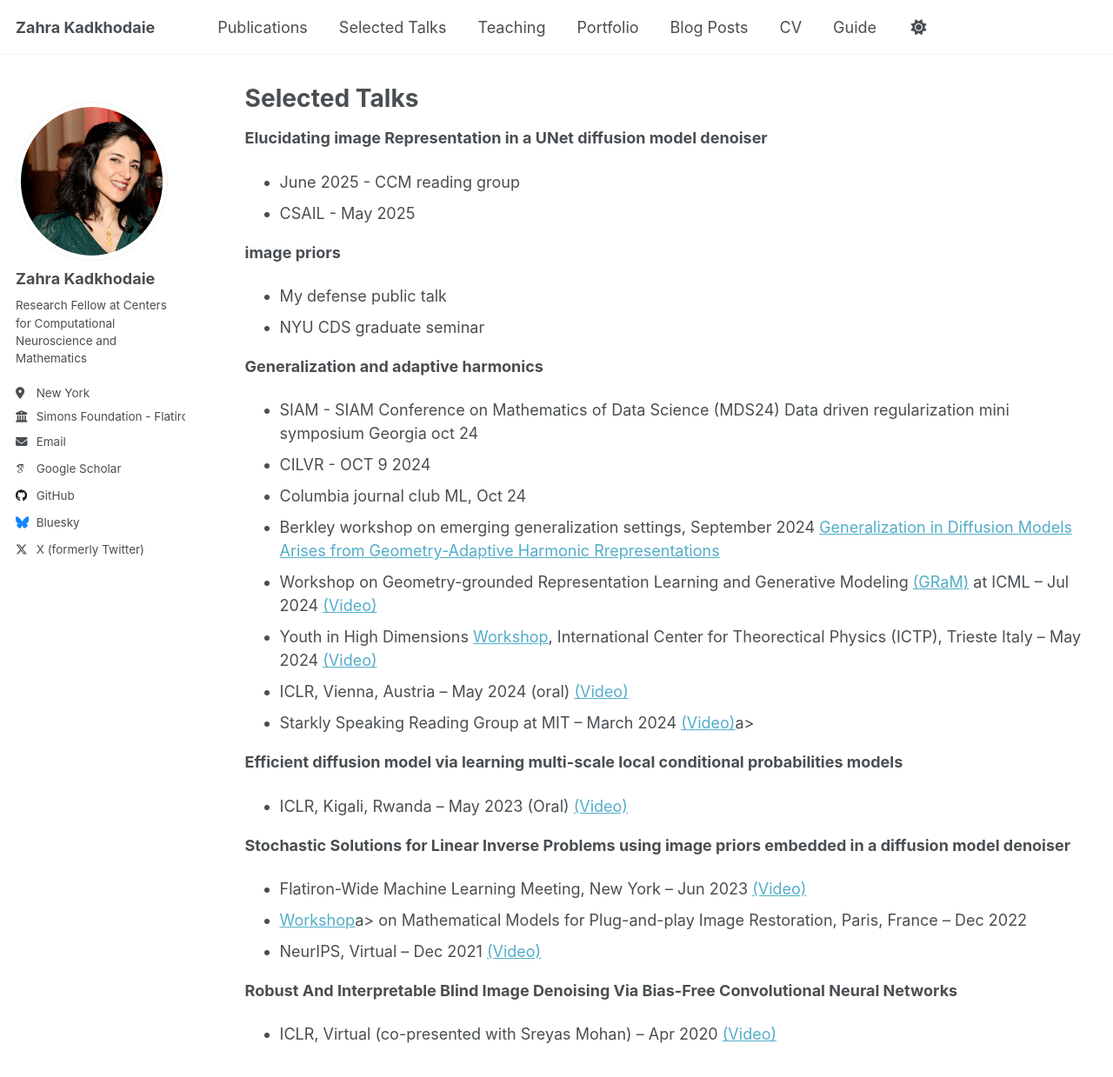
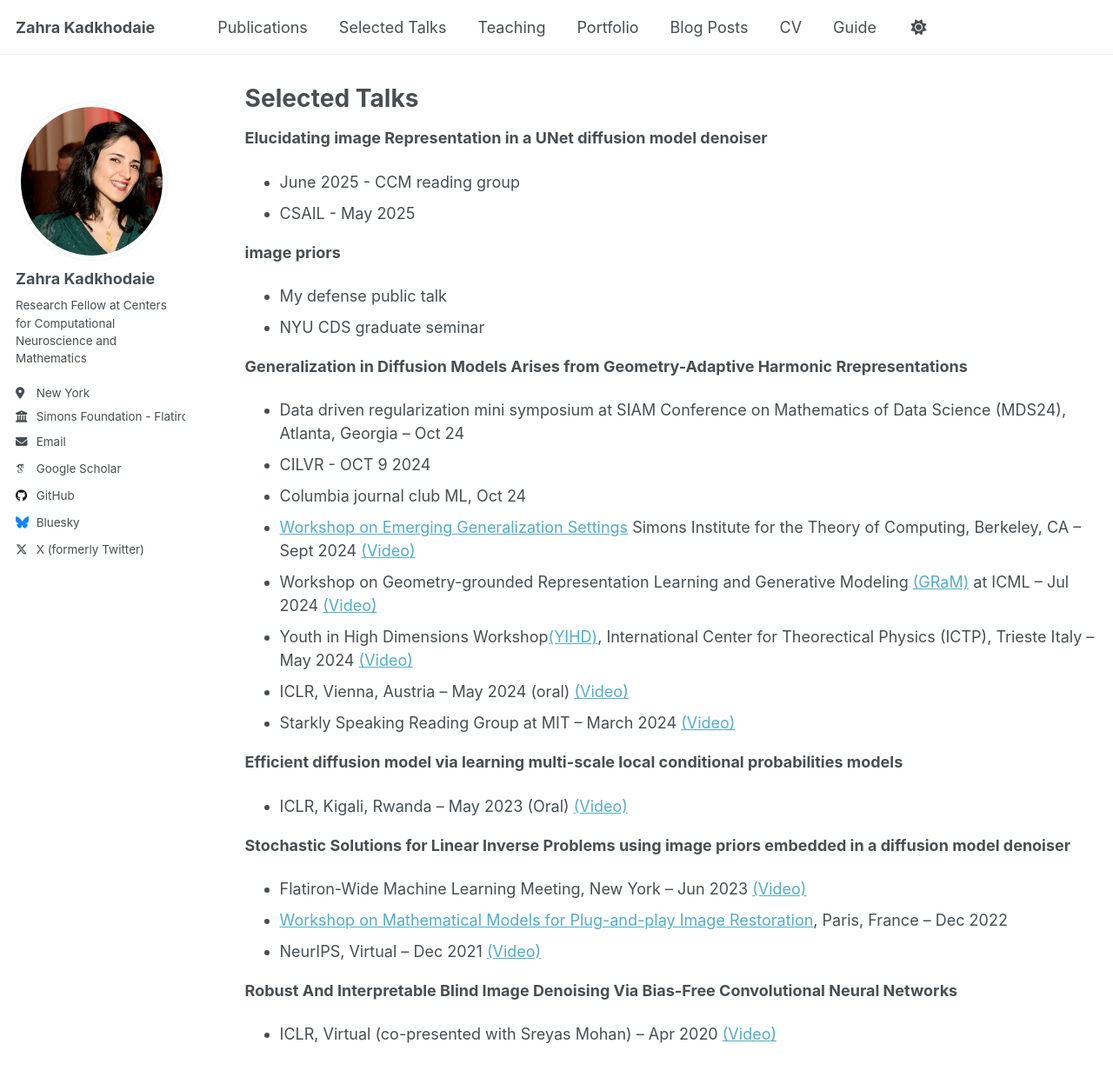
Before and after one commit to Zahra-Kadkhodaie/Zahra-Kadkhodaie.github.io, a Jekyll site: the page built from _pages/talks.md, in a window 1280 px wide and 1400 px high. Shown: the top 1239 px of the window at 87% size. Built offline with Jekyll 4.4.1, drawn with Linux system fonts in a browser that asks for light colours; some web fonts are replaced; a script that is not in the unit is left out.

Commit message:
add talks4

```diff
--- a/_pages/talks.md
+++ b/_pages/talks.md
@@ -15,17 +15,17 @@ author_profile: true
 - My defense public talk
 - NYU CDS graduate seminar
 
-**Generalization and adaptive harmonics**
-- SIAM - SIAM Conference on Mathematics of Data Science (MDS24) Data driven regularization mini symposium  Georgia oct 24
+**Generalization in Diffusion Models Arises from Geometry-Adaptive Harmonic Rrepresentations**
+- Data driven regularization mini symposium at SIAM Conference on Mathematics of Data Science (MDS24), Atlanta, Georgia -- Oct 24
 - CILVR - OCT 9 2024
 - Columbia journal club ML, Oct 24
-- Berkley workshop on emerging generalization settings,  September 2024 <a href="https://www.youtube.com/watch?v=BsX3FzIPVDQ" target="_blank">Generalization in Diffusion Models Arises from Geometry-Adaptive Harmonic Rrepresentations<a>
+- <a href="https://simons.berkeley.edu/workshops/emerging-generalization-settings" target="_blank">Workshop on Emerging Generalization Settings</a> Simons Institute for the Theory of Computing, Berkeley, CA -- Sept 2024 <a href="https://www.youtube.com/watch?v=BsX3FzIPVDQ" target="_blank">(Video)<a>
 - Workshop on Geometry-grounded Representation Learning and Generative Modeling <a href="https://gram-workshop.github.io/" target="_blank">(GRaM)</a> at ICML -- Jul 2024 <a href="https://slideslive.com/39022248/generalization-in-diffusion-models-arises-from-geometryadaptive-harmonic-representations?ref=speaker-23489" target="_blank">(Video)</a>
 <!-- FI internal workshop on diffusion model and representation correspondence -->
 <!-- Luca’s lab meeting -->
-- Youth in High Dimensions <a href="https://indico.ictp.it/event/10478" target="_blank">Workshop</a>, International Center for Theorectical Physics (ICTP), Trieste Italy -- May 2024 <a href="https://www.youtube.com/watch?v=zMmFgy2mXz8&list=PLRwcSE2bmyByAJzy0cvK-Fgp_WZ4qm6U0&index=5" target="_blank">(Video)</a>
+- Youth in High Dimensions Workshop<a href="https://indico.ictp.it/event/10478" target="_blank">(YIHD)</a>, International Center for Theorectical Physics (ICTP), Trieste Italy -- May 2024 <a href="https://www.youtube.com/watch?v=zMmFgy2mXz8&list=PLRwcSE2bmyByAJzy0cvK-Fgp_WZ4qm6U0&index=5" target="_blank">(Video)</a>
 - ICLR, Vienna, Austria -- May 2024 (oral) <a href="https://slideslive.com/embed/presentation/39020004?js_embed_version=3&embed_init_token=eyJhbGciOiJIUzI1NiJ9.eyJpYXQiOjE3MTYxMzg1MDMsImV4cCI6MTcxNjI2ODEwMywidSI6eyJ1dWlkIjoiNWY1OTY5ZDEtYzM4Yy00OTM1LTgwZmUtMTU3ODg5MTJjNTI3IiwiaSI6bnVsbCwiZSI6bnVsbCwibSI6ZmFsc2V9LCJkIjoiaWNsci5jYyJ9.tWfuMfKLTH8AhUqoZimG0tMYm3_YCO4G1Up7fKvo_qA&embed_parent_url=https%3A%2F%2Ficlr.cc%2Fvirtual%2F2024%2Fsession%2F15088" target="_blank">(Video)</a>
-- Starkly Speaking Reading Group at MIT -- March 2024 <a href="https://www.youtube.com/watch?v=V_t6QppPbwQ" target="_blank">(Video)</a>a>
+- Starkly Speaking Reading Group at MIT -- March 2024 <a href="https://www.youtube.com/watch?v=V_t6QppPbwQ" target="_blank">(Video)</a>
 <!-- FI workshop on diffusion- generalization -->
 
 **Efficient diffusion model via learning multi-scale local conditional probabilities models**
@@ -34,7 +34,7 @@ author_profile: true
 **Stochastic Solutions for Linear Inverse Problems using image priors embedded in a diffusion model denoiser**
 - Flatiron-Wide Machine Learning Meeting, New York -- Jun 2023 <a href="https://www.youtube.com/watch?v=24IukBNPJLw" target="_blank">(Video)</a>
 <!--Lightening talk on universal inverse for incoming grad students - 2021-->
-- <a href="https://gdr-mia.math.cnrs.fr/events/pnpworkshop/" target="_blank">Workshop</a>a> on Mathematical Models for Plug-and-play Image Restoration, Paris, France -- Dec 2022
+- <a href="https://gdr-mia.math.cnrs.fr/events/pnpworkshop/" target="_blank">Workshop on Mathematical Models for Plug-and-play Image Restoration</a>, Paris, France -- Dec 2022
 - NeurIPS, Virtual -- Dec 2021 <a href="https://slideslive.com/38969052/stochastic-solutions-for-linear-inverse-problems-using-the-prior-implicit-in-a-denoiser?ref=speaker-23489" target="_blank">(Video)</a>
 
 <!--**Bias-free deep neural network denoisers act like adaptive linear projections onto the local tangent plane of the image manifold**-->
```
